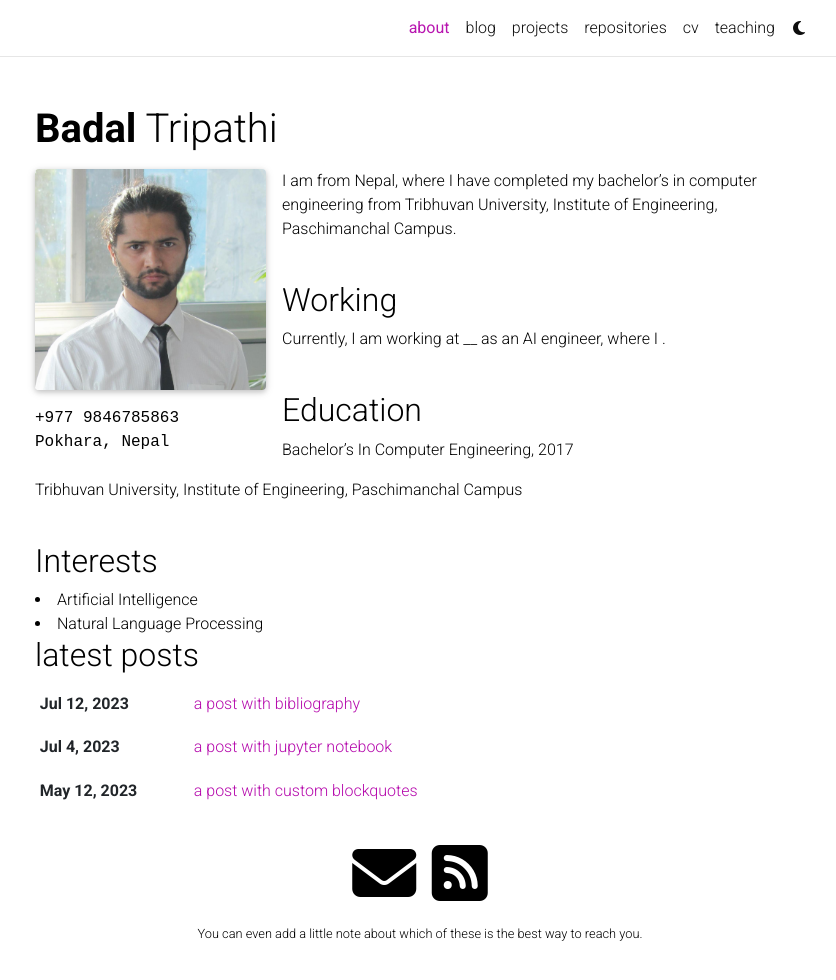
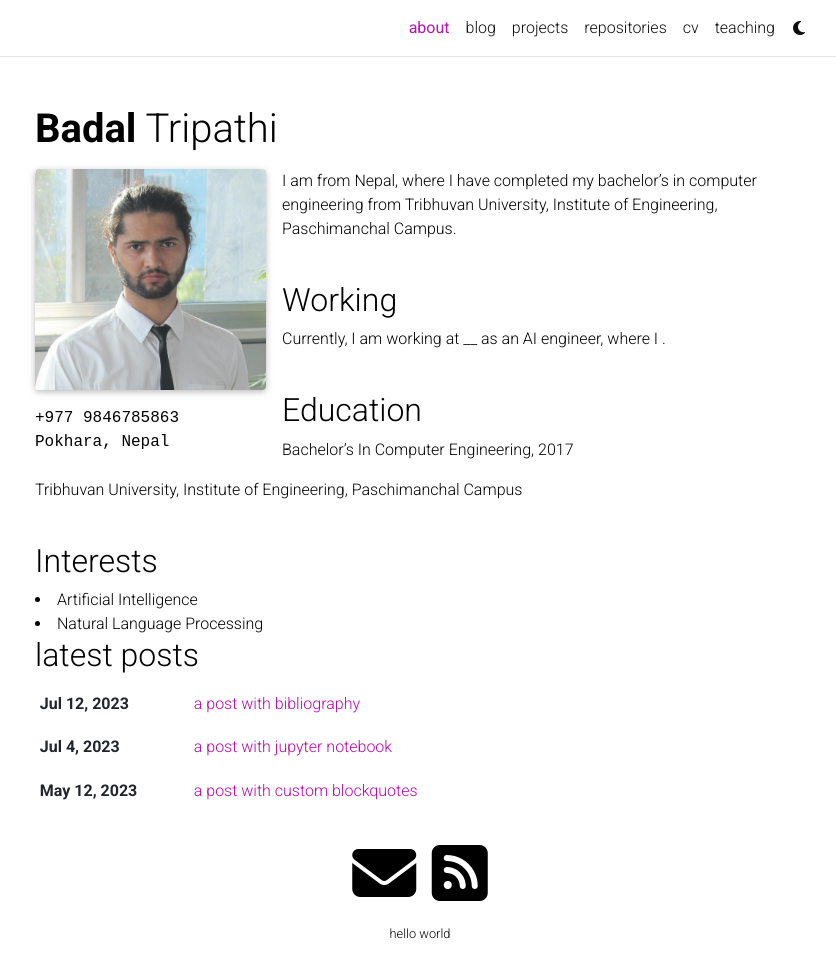
Before and after one commit to badal11/badal11.github.io, a Jekyll site: the page built from _pages/about.md, in a window 1280 px wide and 1013 px high. Shown: the top 980 px of the window, without its empty margins (220-1056 px from the left). Built offline with Jekyll 4.4.1, drawn with Linux system fonts in a browser that asks for light colours; full-size pictures stand in for the smaller copies a plugin makes; comment, search, counter and statistics services are not loaded; a style sheet for code colours, icons or effects is not loaded.

Commit message:
removed button contact note

```diff
--- a/_config.yml
+++ b/_config.yml
@@ -104,7 +104,7 @@
 wechat_qr: # filename of your wechat qr-code saved as an image (e.g., wechat-qr.png if saved to assets/img/wechat-qr.png)
 
 contact_note: >
-  You can even add a little note about which of these is the best way to reach you.
+  hello world
 
 # -----------------------------------------------------------------------------
 # Analytics and search engine verification
```
